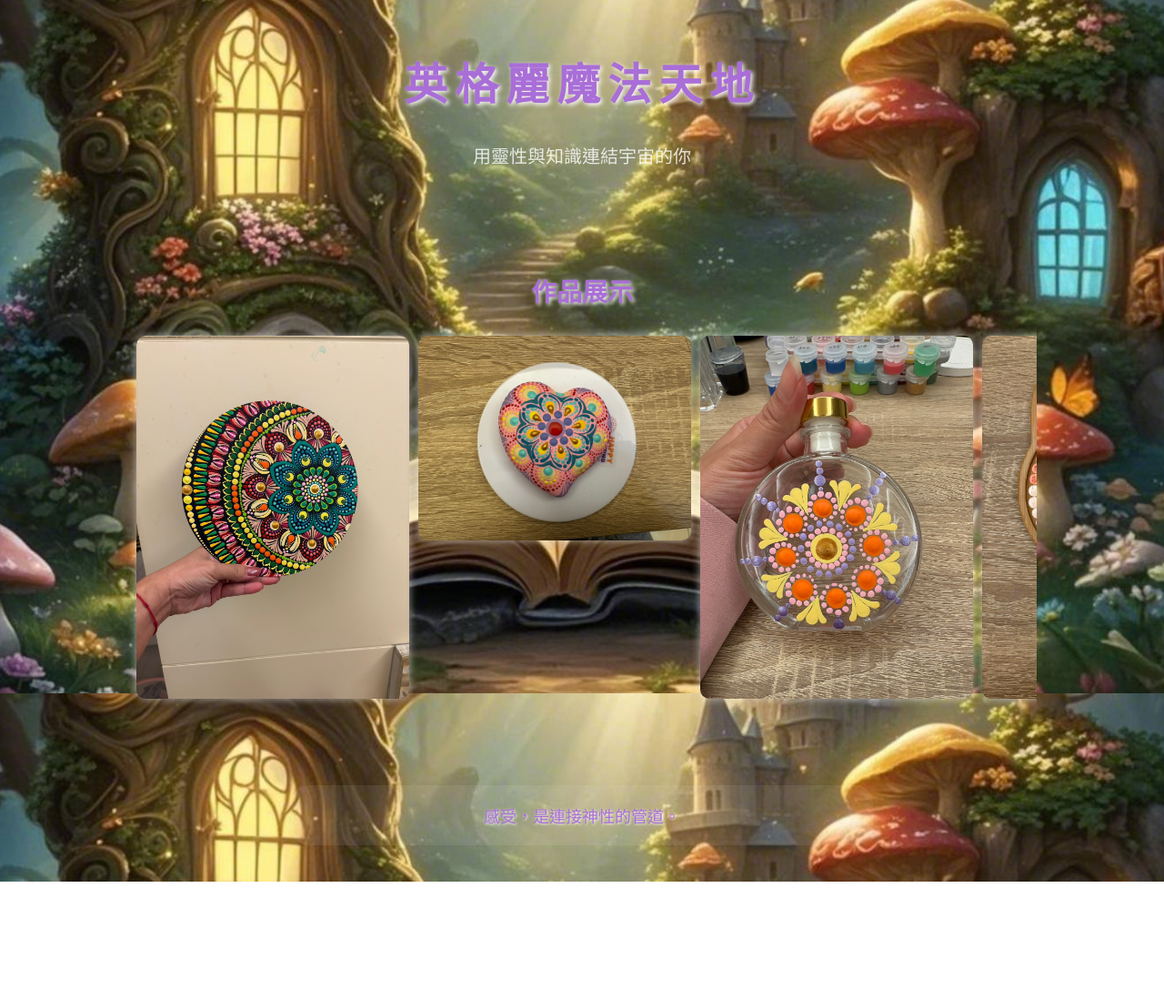
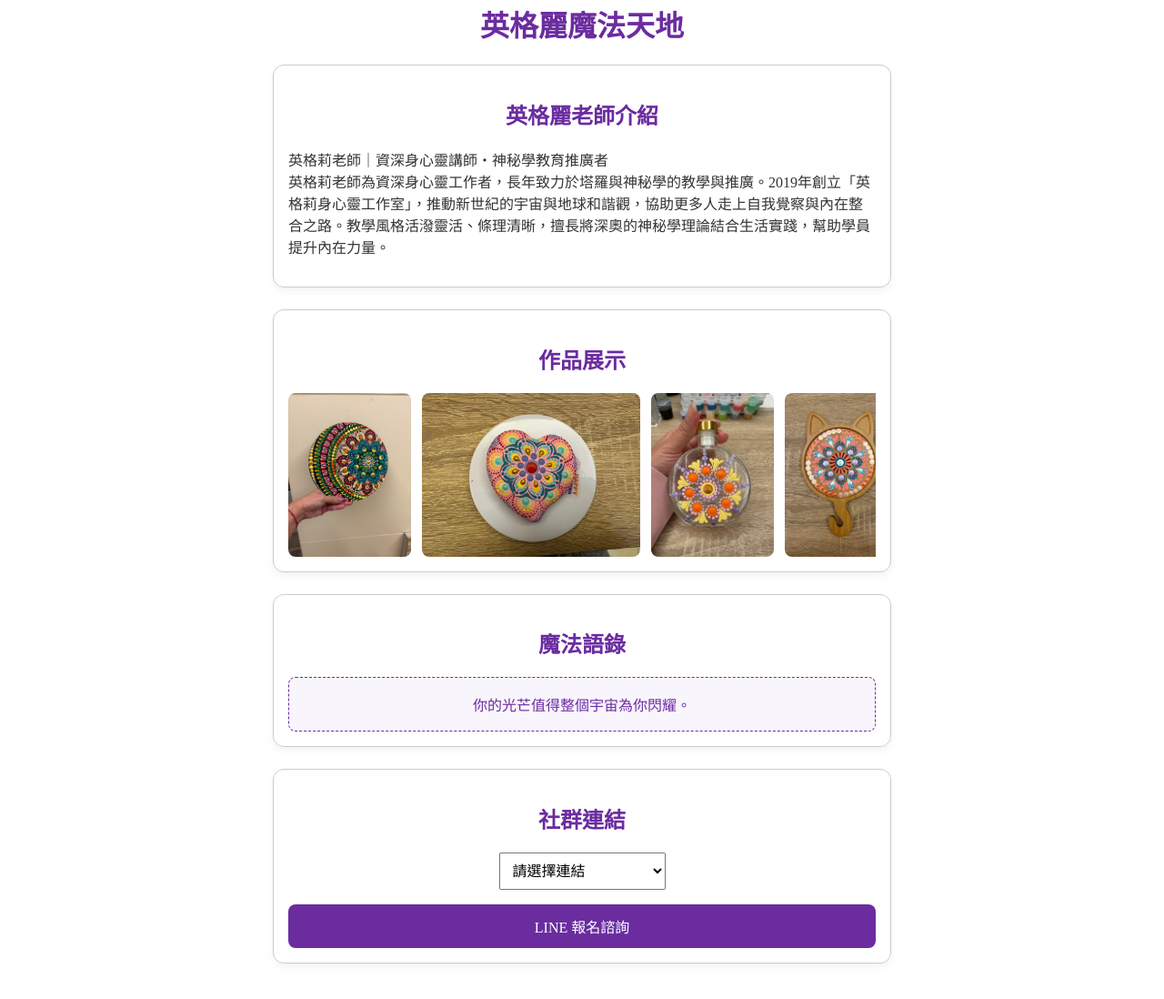
Before and after one commit to 13579jo/13579jo.github.io, a plain HTML site: page index.html in a window 1280 px wide. Shown: the part 38-1136 px from the top of the page at 91% size. Before the commit the page ends 1007 px from the top, so only its background shows below. Drawn offline with Linux system fonts and the light colour scheme.

Commit message:
Update index.html

```diff
--- a/index.html
+++ b/index.html
@@ -1,111 +1,161 @@
-
 <!DOCTYPE html>
 <html lang="zh-Hant">
 <head>
   <meta charset="UTF-8">
   <meta name="viewport" content="width=device-width, initial-scale=1.0">
   <title>英格麗魔法天地</title>
-  <link href="https://fonts.googleapis.com/css2?family=Noto+Serif+TC:wght@700&display=swap" rel="stylesheet">
+  <link href="https://fonts.googleapis.com/css2?family=Noto+Serif+TC:wght@500;700&display=swap" rel="stylesheet">
   <style>
+    * {
+      box-sizing: border-box;
+    }
     body {
       margin: 0;
-      padding: 0;
       font-family: 'Noto Serif TC', serif;
-      background: url('958628.jpg') no-repeat center center fixed;
-      background-size: cover;
-      color: #fff;
+      background-color: #fff;
+      color: #333;
     }
-
-    header {
-      text-align: center;
-      padding: 60px 20px 30px;
+    .container {
+      padding: 20px;
+      max-width: 720px;
+      margin: auto;
     }
-
-    header h1 {
-      font-size: 48px;
-      color: #a96ed7;
-      text-shadow: 2px 2px 5px white;
-      letter-spacing: 8px;
+    .section {
+      border: 1px solid #ccc;
+      border-radius: 12px;
+      padding: 16px;
+      margin-bottom: 24px;
+      box-shadow: 0 4px 8px rgba(0,0,0,0.05);
     }
-
-    header p {
-      font-size: 20px;
-      margin-top: 10px;
-      color: #ffffffcc;
-    }
-
-    .section {
-      padding: 40px 20px;
-      max-width: 1000px;
-      margin: 0 auto;
-    }
-
-    .section h2 {
-      color: #a96ed7;
-      text-shadow: 2px 2px 4px white;
-      font-size: 28px;
-      margin-bottom: 20px;
+    h1, h2 {
+      color: #6b2ca0;
       text-align: center;
     }
-
-    .slider {
+    .image-carousel {
       display: flex;
       overflow-x: auto;
-      gap: 10px;
-      scroll-snap-type: x mandatory;
+      gap: 12px;
+    }
+    .image-carousel img {
+      height: 180px;
+      width: auto;
+      border-radius: 8px;
+    }
+    .quote-box {
+      height: 60px;
+      display: flex;
+      align-items: center;
+      justify-content: center;
+      font-size: 16px;
+      color: #6b2ca0;
+      border: 1px dashed #6b2ca0;
       padding: 10px;
+      border-radius: 8px;
+      background: #f9f5fc;
+      text-align: center;
     }
-
-    .slider img {
-      width: 300px;
-      height: auto;
-      border-radius: 10px;
-      box-shadow: 0 0 10px rgba(255,255,255,0.6);
-      scroll-snap-align: center;
-      flex-shrink: 0;
+    .dropdown {
+      text-align: center;
     }
-
-    .quote-box {
-      background: rgba(255, 255, 255, 0.08);
-      padding: 20px;
-      border-radius: 20px;
+    .dropdown select {
+      padding: 10px;
+      font-size: 16px;
+    }
+    .btn {
+      display: block;
+      width: 100%;
+      background: #6b2ca0;
+      color: white;
       text-align: center;
-      font-size: 18px;
-      color: #a96ed7;
-      text-shadow: 1px 1px 3px white;
-      margin: 40px auto;
-      width: 90%;
-      max-width: 600px;
-    }
-
-    @media (max-width: 768px) {
-      header h1 {
-        font-size: 32px;
-        letter-spacing: 4px;
-      }
-
-      header p {
+      padding: 12px;
       font-size: 16px;
-        margin-top: 8px;
-      }
-
-      .section h2 {
-        font-size: 22px;
-      }
-
-      .quote-box {
-        font-size: 16px;
-        line-height: 1.8;
-        padding: 18px;
-      }
-
-      .slider img {
-        width: 80vw;
-      }
+      border: none;
+      border-radius: 8px;
+      margin-top: 16px;
+      text-decoration: none;
     }
   </style>
+</head>
+<body>
+  <div class="container">
+    <h1>英格麗魔法天地</h1>
+
+    <div class="section">
+      <h2>英格麗老師介紹</h2>
+      <p>英格莉老師｜資深身心靈講師・神秘學教育推廣者<br>
+      英格莉老師為資深身心靈工作者，長年致力於塔羅與神秘學的教學與推廣。2019年創立「英格莉身心靈工作室」，推動新世紀的宇宙與地球和諧觀，協助更多人走上自我覺察與內在整合之路。教學風格活潑靈活、條理清晰，擅長將深奧的神秘學理論結合生活實踐，幫助學員提升內在力量。</p>
+    </div>
+
+    <div class="section">
+      <h2>作品展示</h2>
+      <div class="image-carousel">
+        <img src="S__36348138_0.jpg">
+        <img src="S__36348139_0.jpg">
+        <img src="S__36348140_0.jpg">
+        <img src="S__36348141_0.jpg">
+        <img src="S__36348142_0.jpg">
+        <img src="S__36348143_0.jpg">
+        <img src="S__36348144_0.jpg">
+        <img src="S__36348145_0.jpg">
+        <img src="S__36348146_0.jpg">
+        <img src="S__36348147_0.jpg">
+        <img src="S__36348149_0.jpg">
+        <img src="S__36348150_0.jpg">
+        <img src="S__36348151_0.jpg">
+        <img src="S__36348152_0.jpg">
+        <img src="S__36348153_0.jpg">
+        <img src="S__36348174_0.jpg">
+        <img src="S__36348175_0.jpg">
+        <img src="S__36348176_0.jpg">
+        <img src="S__36348177_0.jpg">
+        <img src="S__36348178_0.jpg">
+        <img src="S__36348179_0.jpg">
+        <img src="S__36348180_0.jpg">
+        <img src="S__36348181_0.jpg">
+        <img src="S__36348182_0.jpg">
+        <img src="S__36348183_0.jpg">
+        <img src="S__36348185_0.jpg">
+        <img src="S__36348186_0.jpg">
+        <img src="S__36348223_0.jpg">
+        <img src="S__36348224_0.jpg">
+        <img src="S__36348225_0.jpg">
+        <img src="S__36348226_0.jpg">
+        <img src="S__36348227_0.jpg">
+        <img src="S__36348228_0.jpg">
+        <img src="S__36348229_0.jpg">
+        <img src="S__36348230_0.jpg">
+        <img src="S__36348231_0.jpg">
+        <img src="S__36348232_0.jpg">
+        <img src="S__36348234_0.jpg">
+        <img src="S__36348235_0.jpg">
+        <img src="S__36348236_0.jpg">
+        <img src="S__36348237_0.jpg">
+        <img src="S__36348238_0.jpg">
+      </div>
+    </div>
+
+    <div class="section">
+      <h2>魔法語錄</h2>
+      <div id="quote" class="quote-box">載入中...</div>
+    </div>
+
+    <div class="section">
+      <h2>社群連結</h2>
+      <div class="dropdown">
+        <select onchange="if(this.value) window.open(this.value, '_blank')">
+          <option value="">請選擇連結</option>
+          <option value="https://www.instagram.com/ingridmagick4283/?hl=ja">Instagram</option>
+          <option value="https://bit.ly/45mDgAs">Podcast (SoundOn)</option>
+          <option value="https://bit.ly/3RsPBNY">Podcast (Spotify)</option>
+          <option value="https://www.youtube.com/@Ingridstudio_2019">YouTube 頻道</option>
+          <option value="https://tw.shp.ee/cLbmVew">蝦皮賣場</option>
+        </select>
+      </div>
+      <a href="https://line.me/ti/p/VFSORxf" class="btn">LINE 報名諮詢</a>
+    </div>
+  </div>
+
   <script>
-    document.addEventListener("DOMContentLoaded", () => {
     const quotes = [
       "你的光芒值得整個宇宙為你閃耀。",
       "宇宙的安排永遠剛剛好。",
@@ -158,65 +208,17 @@
       "只要心念轉動，現實也會跟著改變。",
       "你早已足夠。現在就可以閃耀。"
     ];
-      const box = document.querySelector('.quote-box');
-      box.innerText = quotes[Math.floor(Math.random() * quotes.length)];
-    });
+
+    let current = 0;
+    const quoteEl = document.getElementById("quote");
+
+    function showQuote() {
+      quoteEl.textContent = quotes[current];
+      current = (current + 1) % quotes.length;
+    }
+
+    showQuote();
+    setInterval(showQuote, 8000);
   </script>
-</head>
-<body>
-  <header>
-    <h1>英格麗魔法天地</h1>
-    <p>用靈性與知識連結宇宙的你</p>
-  </header>
-
-  <section class="section">
-    <h2>作品展示</h2>
-    <div class="slider">
-     <a href="S__36348138_0.jpg"><img src="S__36348138_0.jpg"></a>
-      <a href="S__36348139_0.jpg"><img src="S__36348139_0.jpg"></a>
-      <a href="S__36348140_0.jpg"><img src="S__36348140_0.jpg"></a>
-      <a href="S__36348141_0.jpg"><img src="S__36348141_0.jpg"></a>
-      <a href="S__36348142_0.jpg"><img src="S__36348142_0.jpg"></a>
-      <a href="S__36348143_0.jpg"><img src="S__36348143_0.jpg"></a>
-      <a href="S__36348144_0.jpg"><img src="S__36348144_0.jpg"></a>
-      <a href="S__36348145_0.jpg"><img src="S__36348145_0.jpg"></a>
-      <a href="S__36348146_0.jpg"><img src="S__36348146_0.jpg"></a>
-      <a href="S__36348147_0.jpg"><img src="S__36348147_0.jpg"></a>
-      <a href="S__36348149_0.jpg"><img src="S__36348149_0.jpg"></a>
-      <a href="S__36348150_0.jpg"><img src="S__36348150_0.jpg"></a>
-      <a href="S__36348151_0.jpg"><img src="S__36348151_0.jpg"></a>
-      <a href="S__36348152_0.jpg"><img src="S__36348152_0.jpg"></a>
-      <a href="S__36348153_0.jpg"><img src="S__36348153_0.jpg"></a>
-      <a href="S__36348174_0.jpg"><img src="S__36348174_0.jpg"></a>
-      <a href="S__36348175_0.jpg"><img src="S__36348175_0.jpg"></a>
-      <a href="S__36348176_0.jpg"><img src="S__36348176_0.jpg"></a>
-      <a href="S__36348177_0.jpg"><img src="S__36348177_0.jpg"></a>
-      <a href="S__36348178_0.jpg"><img src="S__36348178_0.jpg"></a>
-      <a href="S__36348179_0.jpg"><img src="S__36348179_0.jpg"></a>
-      <a href="S__36348180_0.jpg"><img src="S__36348180_0.jpg"></a>
-      <a href="S__36348181_0.jpg"><img src="S__36348181_0.jpg"></a>
-      <a href="S__36348182_0.jpg"><img src="S__36348182_0.jpg"></a>
-      <a href="S__36348183_0.jpg"><img src="S__36348183_0.jpg"></a>
-      <a href="S__36348185_0.jpg"><img src="S__36348185_0.jpg"></a>
-      <a href="S__36348186_0.jpg"><img src="S__36348186_0.jpg"></a>
-      <a href="S__36348223_0.jpg"><img src="S__36348223_0.jpg"></a>
-      <a href="S__36348224_0.jpg"><img src="S__36348224_0.jpg"></a>
-      <a href="S__36348225_0.jpg"><img src="S__36348225_0.jpg"></a>
-      <a href="S__36348226_0.jpg"><img src="S__36348226_0.jpg"></a>
-      <a href="S__36348227_0.jpg"><img src="S__36348227_0.jpg"></a>
-      <a href="S__36348228_0.jpg"><img src="S__36348228_0.jpg"></a>
-      <a href="S__36348229_0.jpg"><img src="S__36348229_0.jpg"></a>
-      <a href="S__36348230_0.jpg"><img src="S__36348230_0.jpg"></a>
-      <a href="S__36348231_0.jpg"><img src="S__36348231_0.jpg"></a>
-      <a href="S__36348232_0.jpg"><img src="S__36348232_0.jpg"></a>
-      <a href="S__36348234_0.jpg"><img src="S__36348234_0.jpg"></a>
-      <a href="S__36348235_0.jpg"><img src="S__36348235_0.jpg"></a>
-      <a href="S__36348236_0.jpg"><img src="S__36348236_0.jpg"></a>
-      <a href="S__36348237_0.jpg"><img src="S__36348237_0.jpg"></a>
-      <a href="S__36348238_0.jpg"><img src="S__36348238_0.jpg"></a>
-    </div>
-  </section>
-
-  <div class="quote-box">正在載入魔法語錄...</div>
 </body>
 </html>
```
Lines whose indentation alone changed are shown as unchanged.
